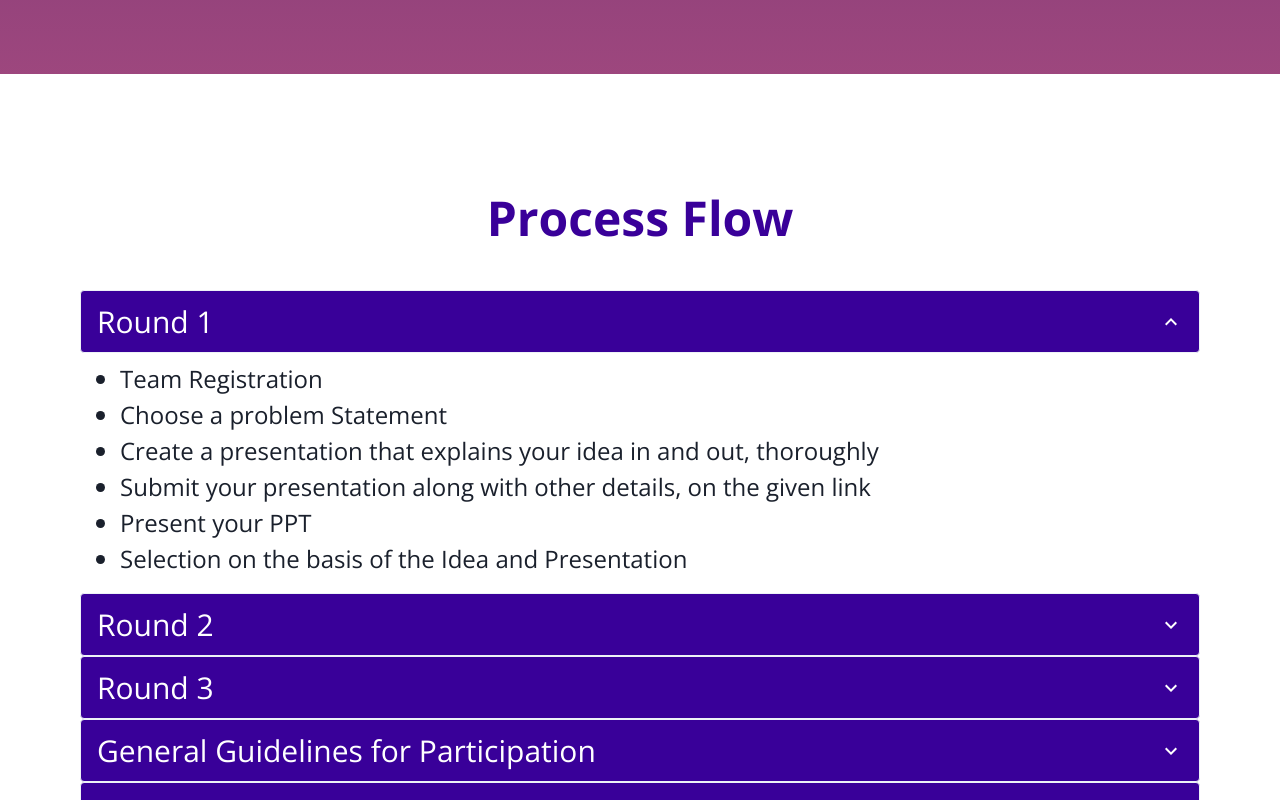
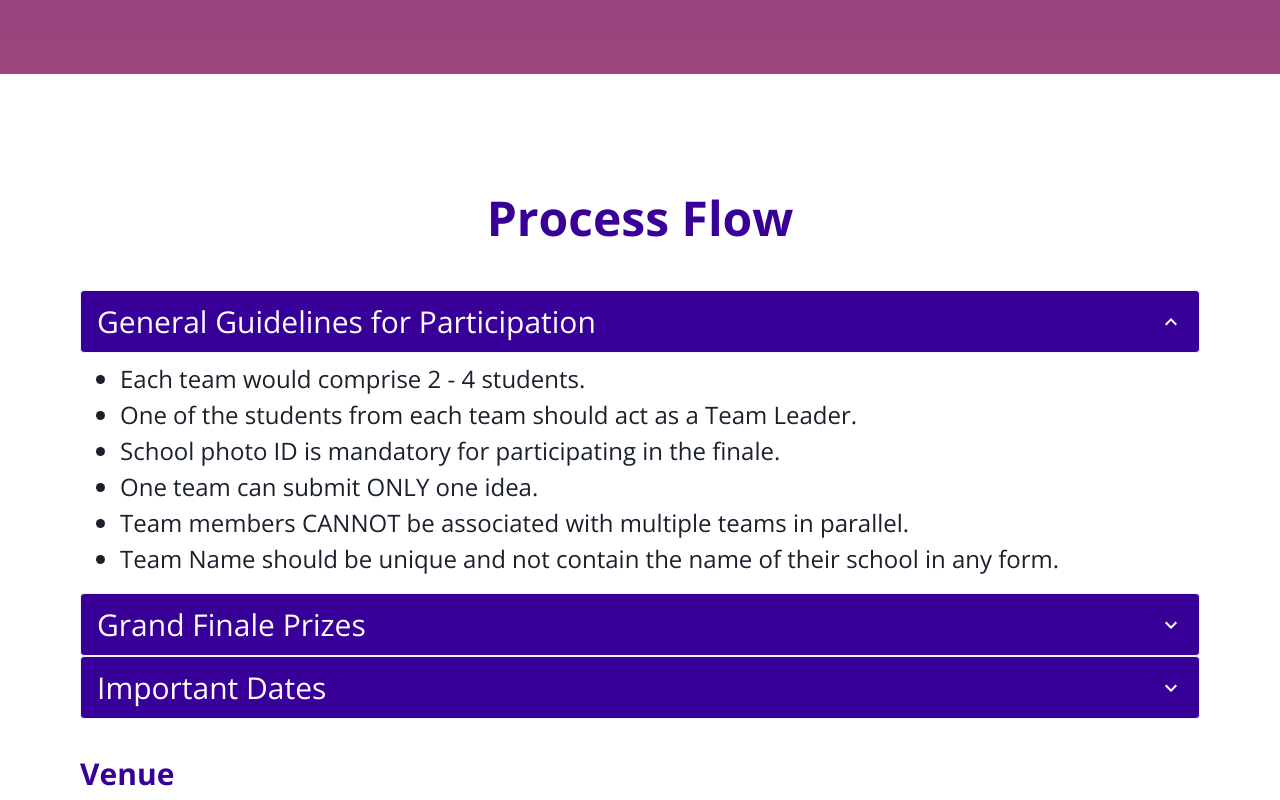
Before and after one commit to gunjanbangde/School-Hackathon, a Next.js app: page / in a window 1280 px wide. Shown: the part 2000-2800 px from the top of the page. Built offline with nearby package versions, Linux system fonts and the light colour scheme.

Commit message:
content changes

```diff
--- a/components/Home/HeroSection.tsx
+++ b/components/Home/HeroSection.tsx
@@ -90,7 +90,7 @@ const HeroSection: React.FC = () => {
                   lineHeight="1.2"
                   mb={{ xs: "1rem", lg: "3rem" }}
                 >
-                  National Level Virtual Hackathon - 2021
+                  Innovative STEM Model Competition – 2021
                   <br /> Version 1.0
                 </Text>
                 <Text
@@ -98,10 +98,11 @@ const HeroSection: React.FC = () => {
                   color="#14213d"
                   mb="1rem"
                 >
-                  Hackathon Club is going to start a new initiative to provide
-                  student’s platform to solve some of the pressing problem
-                  statements related to real life under an event “National Level
-                  Virtual Hackathon – 2021 Version 1.0”
+                  LNCT Group Hackathon Club along with LNCT World School is
+                  going to start a new initiative to provide School student’s
+                  platform to solve some of the pressing problem related to real
+                  life under an event “Innovative STEM Model Competition – 2021
+                  Version 1.0”
                 </Text>
               </Box>
             </Reveal>
--- a/components/Home/OurPartners.tsx
+++ b/components/Home/OurPartners.tsx
@@ -68,7 +68,7 @@ const OurPartners: React.FC = () => {
               groups in central India. Founded in 1994 Lakshmi Narain College of
               Technology, Bhopal has the privilege of being the First Private
               (self-financed) institute of M.P. LNCT Group offers program from
-              Diploma, Bachelor, Master's and Doctorate level programs with
+              Diploma, Bachelor, Master's and Doctorate­ level programs with
               campuses in five locations in Madhya Pradesh & Chhattisgarh
               including the cities of Bhopal, Indore, Gwalior, Jabalpur and
               Bilaspur. LNCT Group of College to meet the ever increasing
--- a/components/Home/ProcessFlow.tsx
+++ b/components/Home/ProcessFlow.tsx
@@ -54,139 +54,6 @@ const ProcessFlow: React.FC = () => {
                         flex="1"
                         textAlign="left"
                       >
-                        Round 1
-                      </Box>
-                      <Text fontSize="2xl" color="white">
-                        {isExpanded ? (
-                          <MdKeyboardArrowUp />
-                        ) : (
-                          <MdKeyboardArrowDown />
-                        )}
-                      </Text>
-                    </AccordionButton>
-                    <AccordionPanel pb={4}>
-                      <UnorderedList fontSize="2xl">
-                        <ListItem>Team Registration</ListItem>
-                        <ListItem>Choose a problem Statement</ListItem>
-                        <ListItem>
-                          Create a presentation that explains your idea in and
-                          out, thoroughly
-                        </ListItem>
-                        <ListItem>
-                          Submit your presentation along with other details, on
-                          the given link
-                        </ListItem>
-                        <ListItem>Present your PPT</ListItem>
-                        <ListItem>
-                          Selection on the basis of the Idea and Presentation
-                        </ListItem>
-                      </UnorderedList>
-                    </AccordionPanel>
-                  </>
-                )}
-              </AccordionItem>
-            </Reveal>
-            <Reveal>
-              <AccordionItem border="none" outline="none" width="100%">
-                {({ isExpanded }) => (
-                  <>
-                    <AccordionButton
-                      border="solid 1px"
-                      borderColor="gray.100"
-                      borderRadius="4px"
-                      bg="primary"
-                      _hover={{ bg: "primary" }}
-                    >
-                      <Box
-                        fontSize="3xl"
-                        color="white"
-                        flex="1"
-                        textAlign="left"
-                      >
-                        Round 2
-                      </Box>
-                      <Text fontSize="2xl" color="white">
-                        {isExpanded ? (
-                          <MdKeyboardArrowUp />
-                        ) : (
-                          <MdKeyboardArrowDown />
-                        )}
-                      </Text>
-                    </AccordionButton>
-                    <AccordionPanel pb={4}>
-                      <UnorderedList fontSize="2xl">
-                        <ListItem>
-                          Selected teams Register for Round 2 and Start making
-                          Prototype
-                        </ListItem>
-                        <ListItem>Prototype Presentation</ListItem>
-                        <ListItem>Further Team Selection</ListItem>
-                      </UnorderedList>
-                    </AccordionPanel>
-                  </>
-                )}
-              </AccordionItem>
-            </Reveal>
-            <Reveal>
-              <AccordionItem border="none" outline="none" width="100%">
-                {({ isExpanded }) => (
-                  <>
-                    <AccordionButton
-                      border="solid 1px"
-                      borderColor="gray.100"
-                      borderRadius="4px"
-                      bg="primary"
-                      _hover={{ bg: "primary" }}
-                    >
-                      <Box
-                        fontSize="3xl"
-                        color="white"
-                        flex="1"
-                        textAlign="left"
-                      >
-                        Round 3
-                      </Box>
-                      <Text fontSize="2xl" color="white">
-                        {isExpanded ? (
-                          <MdKeyboardArrowUp />
-                        ) : (
-                          <MdKeyboardArrowDown />
-                        )}
-                      </Text>
-                    </AccordionButton>
-                    <AccordionPanel pb={4}>
-                      <UnorderedList fontSize="2xl">
-                        <ListItem>
-                          Selected teams Register for Final Round
-                        </ListItem>
-                        <ListItem>
-                          Showcase your innovation and its implementation in the
-                          final round
-                        </ListItem>
-                        <ListItem>Grand Finale, we get the Winner</ListItem>
-                      </UnorderedList>
-                    </AccordionPanel>
-                  </>
-                )}
-              </AccordionItem>
-            </Reveal>
-            <Reveal>
-              <AccordionItem border="none" outline="none" width="100%">
-                {({ isExpanded }) => (
-                  <>
-                    <AccordionButton
-                      border="solid 1px"
-                      borderColor="gray.100"
-                      borderRadius="4px"
-                      bg="primary"
-                      _hover={{ bg: "primary" }}
-                    >
-                      <Box
-                        fontSize="3xl"
-                        color="white"
-                        flex="1"
-                        textAlign="left"
-                      >
                         General Guidelines for Participation
                       </Box>
                       <Text fontSize="2xl" color="white">
@@ -200,48 +67,24 @@ const ProcessFlow: React.FC = () => {
                     <AccordionPanel pb={4}>
                       <UnorderedList fontSize="2xl">
                         <ListItem>
-                          Each team would comprise a maximum of{" "}
-                          <strong>four students</strong>.
+                          Each team would comprise 2 - 4 students.
                         </ListItem>
                         <ListItem>
                           One of the students from each team should act as a
-                          <strong>Team Leader</strong>.
+                          Team Leader.
                         </ListItem>
                         <ListItem>
-                          <strong>Inter-disciplinary </strong>representation in
-                          the team is permitted. All team members should be from
-                          the same college;
-                          <strong> no inter-college teams </strong>are allowed.
-                          However, members from different branches of the same
-                          college/ institute can form a team.
-                        </ListItem>
-                        <ListItem>
-                          College photo ID is mandatory for participating in the
+                          School photo ID is mandatory for participating in the
                           finale.
                         </ListItem>
+                        <ListItem>One team can submit ONLY one idea.</ListItem>
                         <ListItem>
-                          One team can submit <strong>only one</strong> idea.
-                        </ListItem>
-                        <ListItem>
-                          Team members <strong>cannot</strong> be associated
-                          with multiple teams in parallel
+                          Team members CANNOT be associated with multiple teams
+                          in parallel.
                         </ListItem>
                         <ListItem>
                           Team Name should be unique and not contain the name of
-                          their institute in any form.
-                        </ListItem>
-                        <ListItem>
-                          Intellectual property (IP) of the idea would belong to
-                          the college/institute and the team members jointly.
-                          However, team members will make their product
-                          available for free while they are working.
-                        </ListItem>
-                        <ListItem>
-                          Evaluation criteria will include novelty of the idea,
-                          complexity, clarity and details in the idea document,
-                          feasibility, practicability, sustainability, scale of
-                          impact, user experience and potential for future work
-                          progression.
+                          their school in any form.
                         </ListItem>
                       </UnorderedList>
                     </AccordionPanel>
@@ -279,9 +122,8 @@ const ProcessFlow: React.FC = () => {
                     <AccordionPanel pb={4}>
                       <UnorderedList fontSize="2xl">
                         <ListItem>First Prize : Rs 20,000/-</ListItem>
-                        <ListItem>Second Prize : Rs 10,000/-</ListItem>
-                        <ListItem>Third Prize : Rs 5000/-</ListItem>
-                        <ListItem>Five Consolation Prize : 2000/-</ListItem>
+                        <ListItem>Second Prize : Rs 15,000/-</ListItem>
+                        <ListItem>Third Prize : Rs 10,000/-</ListItem>
                       </UnorderedList>
                     </AccordionPanel>
                   </>
@@ -318,23 +160,19 @@ const ProcessFlow: React.FC = () => {
                     <AccordionPanel pb={4}>
                       <UnorderedList fontSize="2xl">
                         <ListItem>
-                          Idea Submission Deadline: June 15, 2021
+                          Idea Submission Deadline: July 17, 2021
                         </ListItem>
                         <ListItem>
-                          Shortlist for Idea Submission: June 18, 2021
+                          Shortlist for Idea Submission: July 20, 2021
                         </ListItem>
                         <ListItem>
-                          Second Round Idea Presentation: June 20 &21, 2021
+                          Second Round Idea Presentation: July 22 &23, 2021
                         </ListItem>
                         <ListItem>
-                          Shortlist for Prototype Demonstration: June 22, 2021
+                          Shortlist for Prototype Demonstration: July 25, 2021
                         </ListItem>
                         <ListItem>
-                          Final Round Prototype Demonstration: June 28 & 29,
-                          2021
-                        </ListItem>
-                        <ListItem>
-                          Declaration of Result: June 30, 2021
+                          Final Round Prototype Demonstration: August 7, 2021
                         </ListItem>
                       </UnorderedList>
                     </AccordionPanel>
```
